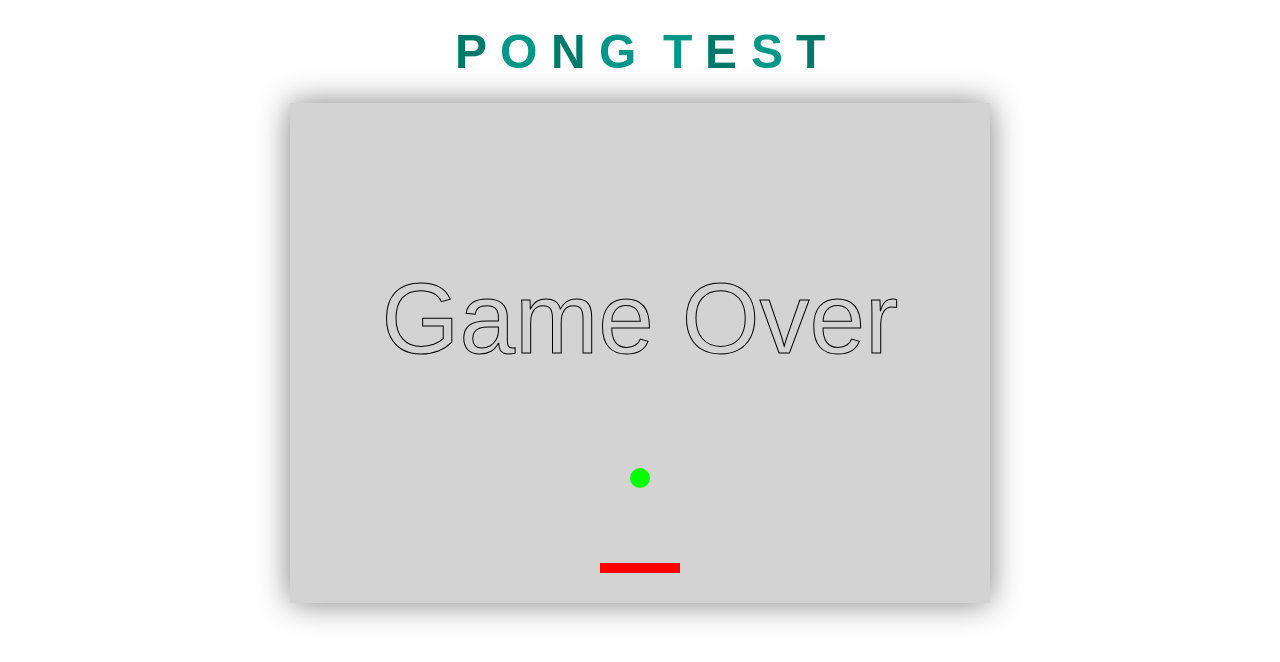
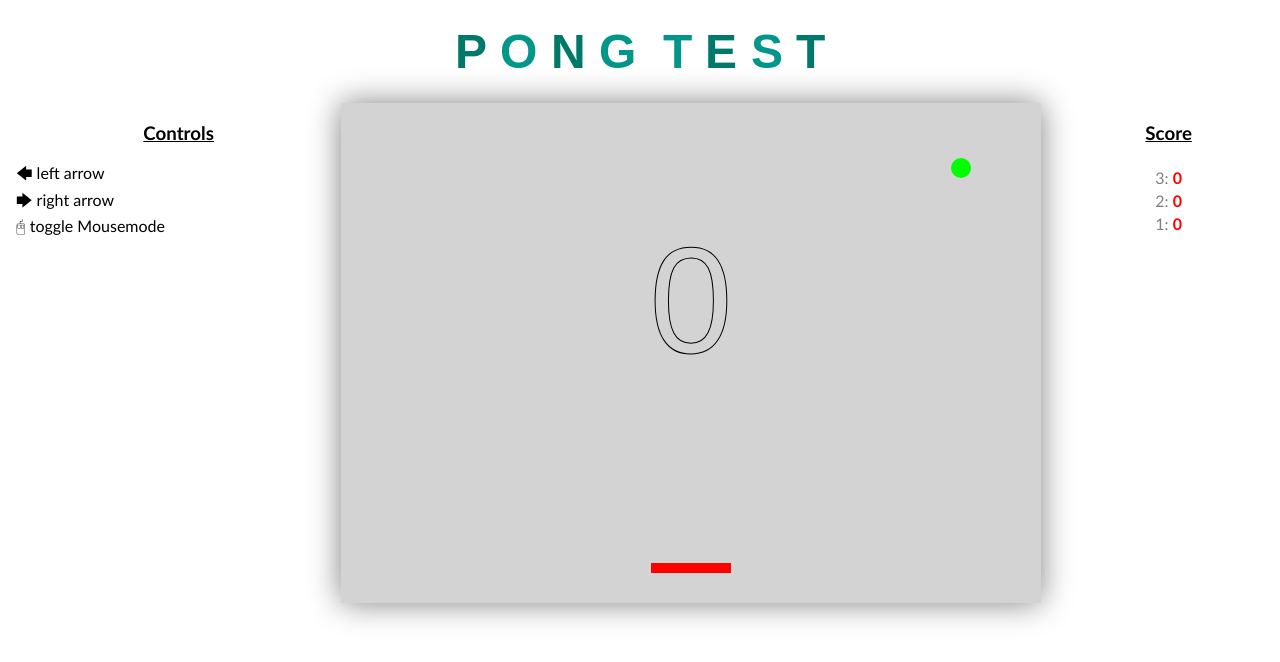
Before and after one commit to DerStimmler/pong-test, a website built with Parcel: page src/index.html in a window 1280 px wide. Built offline with nearby package versions, Linux system fonts and the light colour scheme.

Commit message:
score board fixed

```diff
--- a/src/index.css
+++ b/src/index.css
@@ -19,10 +19,20 @@ main {
   width: 100%;
 }
 
+
+main > div {
+  flex-grow: 1;
+  padding-left: 1em;
+  font-family: 'Gill Sans', 'Gill Sans MT', Calibri, 'Trebuchet MS', sans-serif;
+}
+
 #options {
-  flex-grow: 100;
-  padding: 1em;
-  display: none; /*Hier rausnehmen!-------------------------------------*/
+  display: none; /*-------------löschen---------------------*/
+}
+
+#options > h3, #controls > h3{
+  text-align: center;
+  text-decoration: underline;
 }
 
 #options > p {
@@ -38,15 +48,44 @@ main {
   padding-right: 0;
   margin-left: auto;
   margin-right: auto;
-  display: block;
 
   box-shadow: 0 0 30px grey;
 }
 
 #score {
-  flex-grow: 100;
-  padding: 1em;
-  display: none; /*Hier rausnehmen!-------------------------------------*/
+  flex-grow: 1;
+}
+
+#score > h3 {
+  font-family: 'Gill Sans', 'Gill Sans MT', Calibri, 'Trebuchet MS', sans-serif;
+  text-align: center;
+  text-decoration: underline;
+}
+
+#score_board {
+  font-family: 'Gill Sans', 'Gill Sans MT', Calibri, 'Trebuchet MS', sans-serif;
+  text-align: center;
+}
+
+#score_board_table{
+  text-align: center;
+  margin: 0 auto;
+}
+
+#score_board .highscore {
+  color: red;
+}
+
+#score_board .border_left {
+  border-left: solid black 1px;
+}
+
+#score_board .score {
+  font-weight: bold;
+}
+
+#score_board .tries {
+  color: grey;
 }
 
 .mouseMode {
--- a/src/index.html
+++ b/src/index.html
@@ -9,20 +9,29 @@
       <span> </span> <span>T</span> <span>E</span> <span>S</span> <span>T</span>
     </header>
     <main>
-      <div id="options">
+      <div>
+        <div id="controls">
           <h3>Controls</h3>
             &#x1f844; left arrow <br>
             &#x1f846; right arrow <br>
-            &#x1f5b0; Mouseclick toggles Mousemode
+            &#x1f5b0; toggle Mousemode
+          </div>
+            <div id="options">
           <h3>Options</h3>
           <p>Paddle width</p> <input type="number" id="paddle_width" min="1" max="700" value="80" step="10"><br>
           <p>Paddle Speed</p> <input type="number" id="paddle_speed" min="0.1" value="7"><br>
           <p>Paddle Color</p>
+        </div>
 
       </div>
       <canvas id="game_canvas" width="700" height="500"></canvas>
       <div id="score">
-          Score
+          <h3>Score</h3>
+          <div id="score_board">
+            <table id="score_board_table">
+
+            </table>
+          </div>
       </div>
     </main>
     <footer></footer>
--- a/src/index.js
+++ b/src/index.js
@@ -9,8 +9,8 @@ window.addEventListener("load", () => {
   var x = canvas.width / 2;
   var y = canvas.height - canvas.height / 4;
   var ballRadius = 10;
-  var dx = 2;
-  var dy = -2;
+  var dx = 10;
+  var dy = -10;
   var br = 0;
   var bg = 255;
   var bb = 0;
@@ -31,6 +31,9 @@ window.addEventListener("load", () => {
 
   var count = 0;
   var bgameOver = false;
+
+  var scores = [];
+  var highscore = -1;
 
   document.addEventListener("keydown", keyDownHandler, false);
   document.addEventListener("keyup", keyUpHandler, false);
@@ -84,6 +87,11 @@ window.addEventListener("load", () => {
 
   function gameOver() {
     bgameOver = true;
+    scores.push(count);
+    if(count > highscore){
+      highscore = count;
+    }
+    drawScore();
     count = "Game Over";
     drawCount();
     x = canvas.width / 2;
@@ -98,10 +106,10 @@ window.addEventListener("load", () => {
     paddleY = canvas.height - paddleHeight - 30;
     setTimeout(() => {
       count = 0;
-      dx = 2;
-      dy = -2;
+      dx = 10;
+      dy = -10;
       bgameOver = false;
-    }, 3000);
+    }, 30);
   }
 
   function drawBall() {
@@ -130,6 +138,40 @@ window.addEventListener("load", () => {
     ctx.textAlign = "center";
     ctx.strokeText(count.toString(), canvas.width / 2, canvas.height / 2);
     ctx.closePath();
+  }
+
+  function drawScore() {
+    console.log("-----------------");
+    let tries = scores.length;
+    let score_board_table = document.getElementById("score_board_table");
+    score_board_table.innerHTML = "";
+    for(let i = 0; i < Math.ceil(scores.length/10); i++){
+    let score_board_col = document.createElement("td");
+    score_board_col.setAttribute("id",i)
+    if(i>0){
+      score_board_col.classList.add("border_left");
+    }
+    score_board_table.appendChild(score_board_col);
+    }
+    scores.reverse();
+    for(let i = 0; i < scores.length; i++){
+      let score_item = document.createElement("tr");
+      let score_item_try = document.createElement("td")
+      score_item_try.classList.add("tries");
+      score_item_try.innerHTML = tries + ": ";
+      score_item.appendChild(score_item_try);
+      let score_item_score = document.createElement("td");
+      score_item_score.classList.add("score");
+      score_item_score.innerHTML = scores[i];
+      if(scores[i] == highscore){
+        score_item.classList.add("highscore");
+      }
+      score_item.appendChild(score_item_score);
+      console.log("Spalten ID: " + parseInt(i / 10, 10) * 10 /10);
+      document.getElementById(parseInt(i / 10, 10) * 10/10).appendChild(score_item);
+      tries --;
+    }
+    scores.reverse();
   }
 
   function draw() {
```
Also changed, not shown: dist/index.html, 4 other files.
